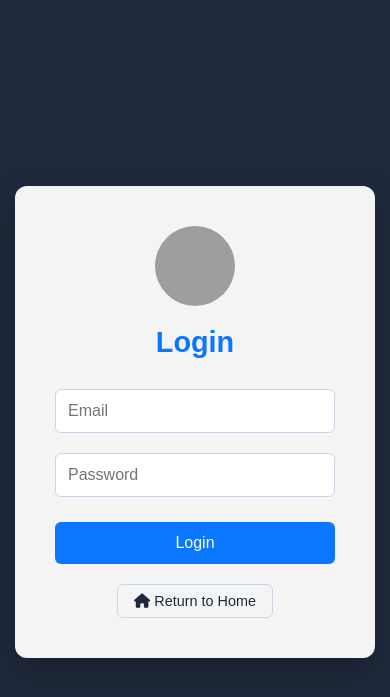
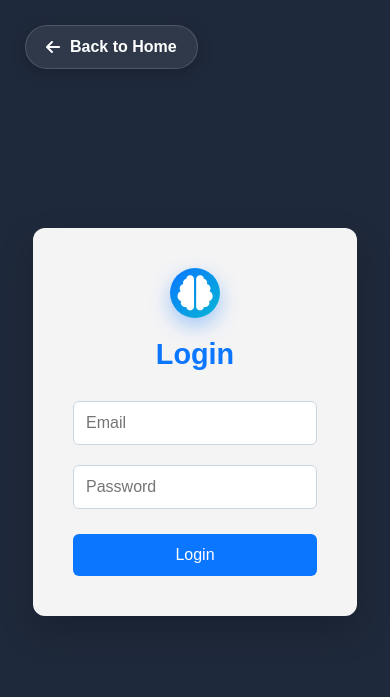
Before and after one commit to Yuvraj-pb23/Hanu-Model, a Django app: page /login/ in a window 390 px wide. Shown: the top 697 px of the page. Run offline with Django 5.2, Linux system fonts and the light colour scheme; grey boxes are pictures that could not be loaded.

```diff
--- a/Website/Templates/dashboard.html
+++ b/Website/Templates/dashboard.html
@@ -389,7 +389,7 @@
             left: 50%;
             transform: translate(-50%, -50%);
             pointer-events: none;
-            opacity: 0.15;
+            opacity: 0.22;
             width: 70%;
             max-width: 1000px;
             z-index: 1;
@@ -403,7 +403,7 @@
             }
 
             to {
-                opacity: 0.15;
+                opacity: 0.22;
                 transform: translate(-50%, -50%) scale(1);
             }
         }
@@ -634,7 +634,7 @@
             </nav>
 
             <div class="sidebar-footer p-8 mt-auto border-t border-gray-800/50 bg-[#0d121d]">
-                <a href="{% url 'logout' %}"
+                <a href="{% url 'home' %}"
                     class="flex items-center gap-3 text-gray-400 hover:text-red-400 transition-colors duration-300 font-bold text-sm">
                     <i class="bi bi-box-arrow-left text-lg"></i>
                     <span>Sign Out</span>
--- a/Website/Templates/login.html
+++ b/Website/Templates/login.html
@@ -1,22 +1,38 @@
 {% load static %}
 <!DOCTYPE html>
 <html lang="en">
+
 <head>
   <meta charset="utf-8" />
+  <meta name="viewport" content="width=device-width, initial-scale=1.0" />
   <title>Login | HanuAI</title>
   <link rel="stylesheet" href="https://cdnjs.cloudflare.com/ajax/libs/font-awesome/6.5.0/css/all.min.css">
   <style>
     /* ======= Global ======= */
-    * { box-sizing: border-box; margin:0; padding:0; font-family: 'Arial', sans-serif; }
-    body, html { height: 100%; background: #1e293b; display: flex; justify-content: center; align-items: center; }
+    * {
+      box-sizing: border-box;
+      margin: 0;
+      padding: 0;
+      font-family: 'Arial', sans-serif;
+    }
+
+    body,
+    html {
+      height: 100%;
+      background: #1e293b;
+      display: flex;
+      justify-content: center;
+      align-items: center;
+    }
 
     /* ======= Container ======= */
     .login-container {
       background: rgba(255, 255, 255, 0.95);
       padding: 40px;
       border-radius: 12px;
-      box-shadow: 0 15px 35px rgba(0,0,0,0.2);
-      width: 360px;
+      box-shadow: 0 15px 35px rgba(0, 0, 0, 0.2);
+      width: 90%;
+      max-width: 360px;
       text-align: center;
       position: relative;
     }
@@ -27,10 +43,20 @@
       height: 80px;
       margin: 0 auto 20px;
       border-radius: 50%;
-      background: url("{% static 'Media/Base/mainlogo.png' %}") no-repeat center/cover;
+      background: linear-gradient(135deg, #0b76ff, #06b6d4);
+      display: flex;
+      justify-content: center;
+      align-items: center;
+      color: #fff;
+      font-size: 2.2rem;
+      box-shadow: 0 8px 20px rgba(11, 118, 255, 0.35);
     }
 
-    h2 { font-size: 1.8rem; margin-bottom: 20px; color: #0b76ff; }
+    h2 {
+      font-size: 1.8rem;
+      margin-bottom: 20px;
+      color: #0b76ff;
+    }
 
     input {
       width: 100%;
@@ -53,30 +79,102 @@
       cursor: pointer;
       transition: all 0.3s ease;
     }
-    button:hover { background: #0955cc; }
 
-    .msg { color: red; margin-top: 10px; font-size: 0.9rem; }
+    button:hover {
+      background: #0955cc;
+    }
 
-    /* ======= Return Home Button ======= */
-    .home-btn {
-      display: inline-block;
-      margin-top: 20px;
-      padding: 8px 16px;
-      border-radius: 6px;
-      background: #f3f4f6;
-      color: #1e293b;
+    .msg {
+      color: red;
+      margin-top: 10px;
       font-size: 0.9rem;
+    }
+
+    /* ======= Floating Back Button ======= */
+    .floating-back-btn {
+      position: absolute;
+      top: 25px;
+      left: 25px;
+      color: #fff;
       text-decoration: none;
-      transition: all 0.3s ease;
-      border: 1px solid #cbd5e1;
+      display: flex;
+      align-items: center;
+      gap: 10px;
+      font-weight: 600;
+      padding: 12px 20px;
+      background: rgba(255, 255, 255, 0.08);
+      border-radius: 50px;
+      backdrop-filter: blur(8px);
+      -webkit-backdrop-filter: blur(8px);
+      border: 1px solid rgba(255, 255, 255, 0.15);
+      box-shadow: 0 4px 15px rgba(0, 0, 0, 0.2);
+      transition: all 0.4s cubic-bezier(0.4, 0, 0.2, 1);
+      z-index: 100;
+      overflow: hidden;
+      animation: fadeInSlide 0.8s cubic-bezier(0.4, 0, 0.2, 1) forwards;
     }
-    .home-btn:hover { background: #e2e8f0; }
+
+    @media (max-width: 768px) {
+      .login-logo {
+        width: 50px;
+        height: 50px;
+      }
+    }
+
+    @keyframes fadeInSlide {
+      0% {
+        opacity: 0;
+        transform: translate(-15px, -15px);
+      }
+
+      100% {
+        opacity: 1;
+        transform: translate(0, 0);
+      }
+    }
+
+    .floating-back-btn::before {
+      content: '';
+      position: absolute;
+      top: 0;
+      left: -100%;
+      width: 100%;
+      height: 100%;
+      background: linear-gradient(90deg, transparent, rgba(255, 255, 255, 0.2), transparent);
+      transition: left 0.6s ease;
+      z-index: -1;
+    }
+
+    .floating-back-btn:hover::before {
+      left: 100%;
+    }
+
+    .floating-back-btn:hover {
+      background: rgba(11, 118, 255, 0.85);
+      /* match brand blue */
+      border-color: rgba(11, 118, 255, 1);
+      transform: translateY(-3px) scale(1.03);
+      box-shadow: 0 8px 25px rgba(11, 118, 255, 0.5);
+    }
+
+    .floating-back-btn i {
+      transition: transform 0.4s ease;
+    }
+
+    .floating-back-btn:hover i {
+      transform: translateX(-4px);
+    }
   </style>
 </head>
 
 <body>
+  <a href="{% url 'home' %}" class="floating-back-btn">
+    <i class="fas fa-arrow-left"></i> Back to Home
+  </a>
   <div class="login-container">
-    <div class="login-logo"></div>
+    <div class="login-logo">
+      <i class="fas fa-brain"></i>
+    </div>
     <h2>Login</h2>
 
     <form method="post">
@@ -87,12 +185,11 @@
     </form>
 
     {% if messages %}
-      <div class="msg">
-        {% for m in messages %}{{ m }}<br>{% endfor %}
-      </div>
+    <div class="msg">
+      {% for m in messages %}{{ m }}<br>{% endfor %}
+    </div>
     {% endif %}
-
-    <a href="{% url 'home' %}" class="home-btn"><i class="fas fa-home"></i> Return to Home</a>
   </div>
 </body>
+
 </html>
```
Also changed, not shown: Website/Templates/about.html (+61 -19 lines), Website/Templates/admin_hub.html (+39 -9 lines), Website/Templates/base.html (+12 -42 lines), Website/Templates/home.html (+33 -8 lines).
